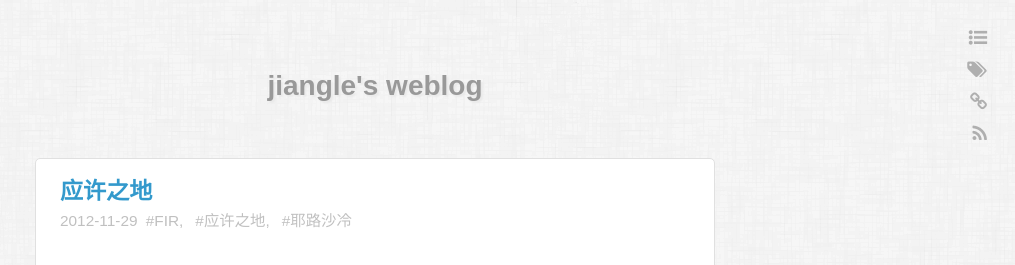
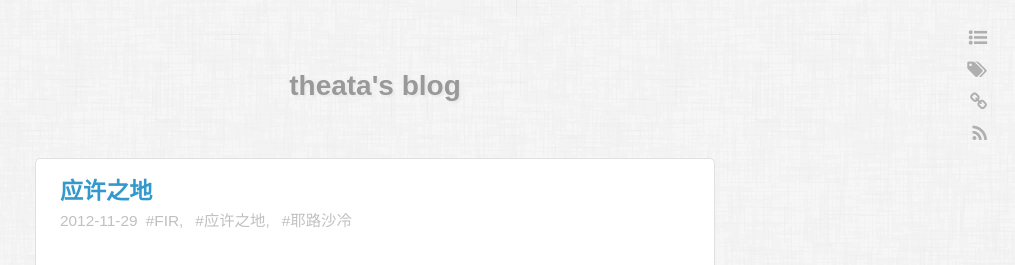
Before and after one commit to yayota/blog, a Jekyll site: the page built from index.html, in a window 1280 px wide and 900 px high. Shown: the top 265 px of the window, without its empty margins (265-1280 px from the left). Built offline with Jekyll 4.4.1, drawn with Linux system fonts in a browser that asks for light colours; some web fonts are replaced; Markdown is read by kramdown in place of the engine named in the settings.

Commit message:
1111111111111111

```diff
--- a/_includes/themes/sext-v/default.html
+++ b/_includes/themes/sext-v/default.html
@@ -25,7 +25,7 @@
       <div id="main" role="main">
         <header>
           <div id="header">
-            <h1><a title="jiangle's weblog" class="" href="/">jiangle's weblog</a></h1>
+            <h1><a title="jiangle's weblog" class="" href="/">theata's blog</a></h1>
           </div>
           <nav>
             <span><a title="Archive" class="icon-list-ul" href="/archive.html"></a></span>
```
